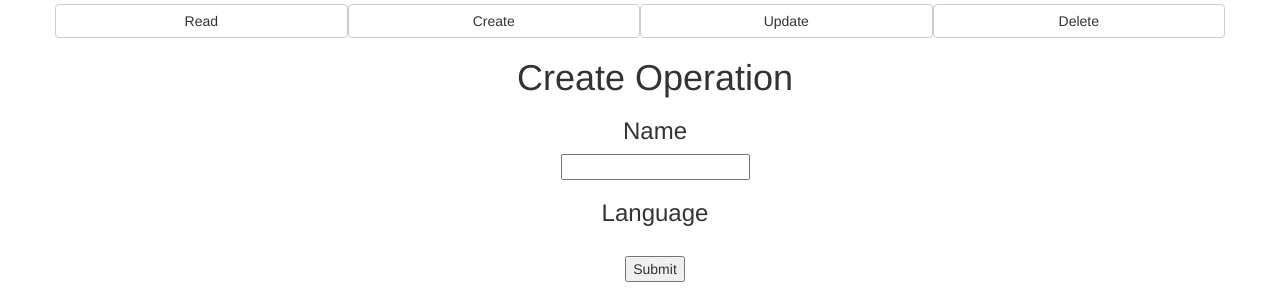
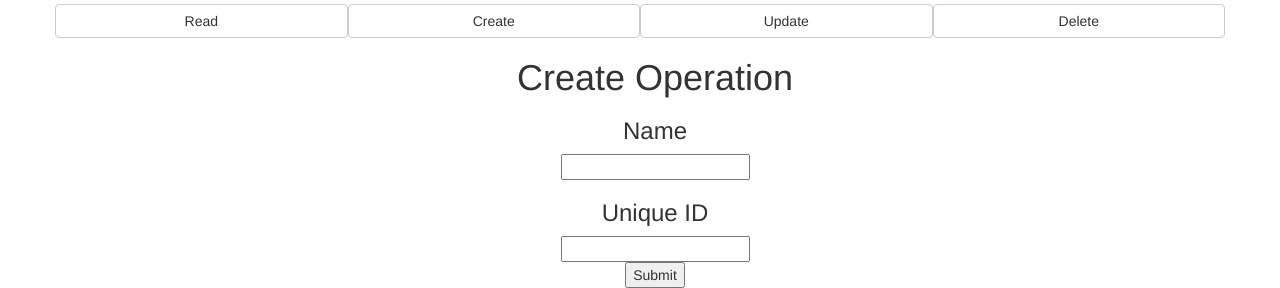
Before and after one commit to ltn22/green_wall, a Flask app: page /add in a window 1280 px wide. Shown: the part 638-926 px from the top of the page. Run offline with Flask 2, Linux system fonts and the light colour scheme; some libraries are stand-ins or nearby versions.

Commit message:
updated crud flask application

```diff
--- a/crud-mongodb/templates/add.html
+++ b/crud-mongodb/templates/add.html
@@ -4,8 +4,9 @@
 <div class="container text-center">
 	<h1>Create Operation</h3>
 	<form id="add-form" method="POST" action="{{ url_for('add')}}">
+		{{ form.csrf_token }}
 		<h3>Name</h3>{{form.name}}
-		<h3>Language</h3>{{form.language}}<br>
+		<h3>Unique ID</h3>{{form.unique_id}}<br>
 		<input type="submit" value="Submit">
 	</form>
 </div>
--- a/crud-mongodb/templates/update.html
+++ b/crud-mongodb/templates/update.html
@@ -5,6 +5,7 @@
 <div class="container text-center">
     <h1>Update Operation</h3>
     <form id="update-form" method="POST" action="{{ url_for('update',id=id)}}">
+        {{ form.csrf_token }}
         <h3>Name</h3>{{form.name}}
         <h3>Unique ID</h3>{{form.unique_id}}<br>
         <input type="submit" value="Submit">
```
